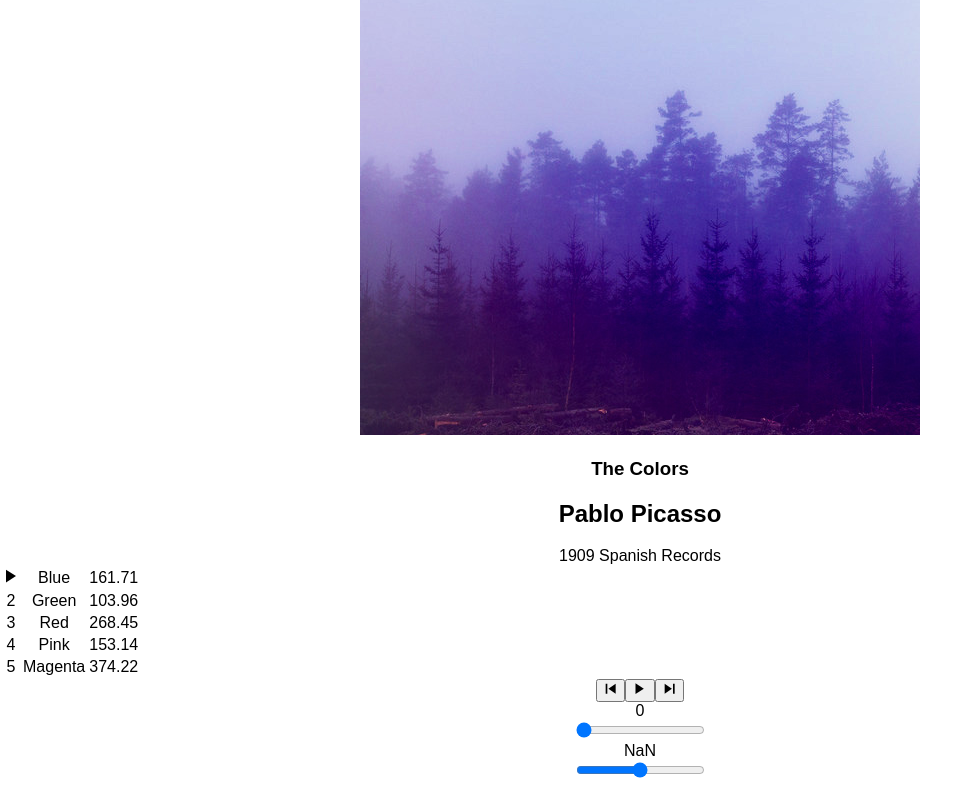
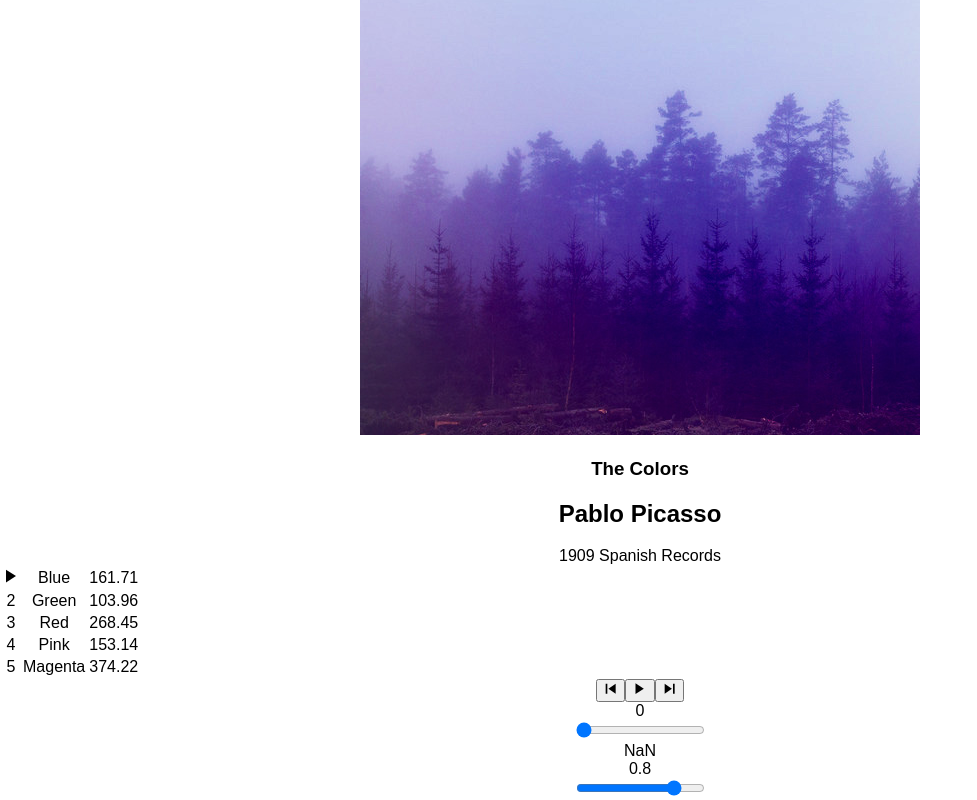
Before and after one commit to CharlieWangSI/bloc-react-jams, a React (Create React App) app in the folder bloc-jams-react/: page /album/the-colors in a window 1280 px wide. Shown: the part 223-1023 px from the top of the page, without its empty margins (0-977 px from the left). Built offline with nearby package versions, Linux system fonts and the light colour scheme.

Commit message:
checkpoint-8-range-assignment second commit

```diff
--- a/bloc-jams-react/src/components/Album.js
+++ b/bloc-jams-react/src/components/Album.js
@@ -16,7 +16,7 @@ class Album extends Component {
      currentSong: album.songs[0],
      currentTime: 0,
      duration: album.songs[0].duration,
-     currentVolume:album.songs[0],
+     currentVolume:0.8,
      isPlaying: false
      };
 
@@ -115,7 +115,7 @@ class Album extends Component {
    }
 
    handleVolumeChange(e){
-     const newVolume = 10 * e.target.value;
+     const newVolume = e.target.value;
      this.audioElement.currentVolume = newVolume;
      this.setState({currentVolume:newVolume});
    }
@@ -159,7 +159,7 @@ class Album extends Component {
            currentSong={this.state.currentSong}
            currentTime={this.audioElement.currentTime}
            duration={this.audioElement.duration}
-           volume={this.audioElement.currentVolume}
+           currentVolume={this.state.currentVolume}
            handleSongClick={() => this.handleSongClick(this.state.currentSong)}
            handlePrevClick={() => this.handlePrevClick()}
            handleNextClick={() => this.handleNextClick()}
--- a/bloc-jams-react/src/components/PlayerBar.js
+++ b/bloc-jams-react/src/components/PlayerBar.js
@@ -36,7 +36,7 @@ import React, { Component } from 'react';
            type="range"
            className="seek-bar"
            value={this.props.currentVolume}
-           max="10"
+           max="1"
            min="0"
            step="0.01"
            onChange={this.props.handleVolumeChange}
```
